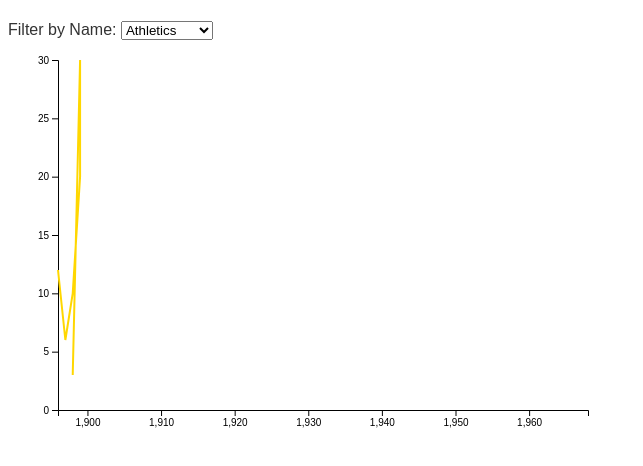
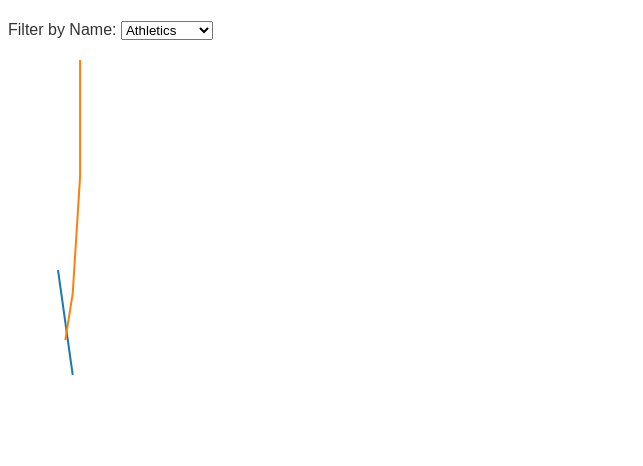
Before and after one commit to annamw2/annamw2.github.io, a plain HTML site: page index3.html in a window 1280 px wide. Shown: the part 262-728 px from the top of the page, without its empty margins (0-643 px from the left). Drawn offline with nearby package versions, Linux system fonts and the light colour scheme.

Commit message:
Update index3.html

```diff
--- a/index3.html
+++ b/index3.html
@@ -92,6 +92,16 @@ const data = [
   { name: 'Shooting', year: 1896, n: 5, Medal: "Gold" }
 ];
 
+const names = [...new Set(data.map(d => d.name))];
+
+// Create the drop-down filter for name
+const nameFilter = d3.select("#nameFilter");
+nameFilter.selectAll("option")
+  .data(names)
+  .enter()
+  .append("option")
+  .text(d => d);
+
 // Set the dimensions of the canvas
 const width = 600;
 const height = 400;
@@ -103,18 +113,7 @@ const svg = d3.select("#lineGraph")
   .attr("width", width)
   .attr("height", height);
 
-// Extract unique names (medals) for the drop-down filter
-const names = [...new Set(data.map(d => d.name))];
-
-// Create the drop-down filter for name
-const nameFilter = d3.select("#nameFilter");
-nameFilter.selectAll("option")
-  .data(names)
-  .enter()
-  .append("option")
-  .text(d => d);
-
-// Create scales for the x and y axes
+// Create x and y scales
 const xScale = d3.scaleLinear()
   .domain(d3.extent(data, d => d.year))
   .range([margin.left, width - margin.right]);
@@ -123,34 +122,35 @@ const yScale = d3.scaleLinear()
   .domain([0, d3.max(data, d => d.n)])
   .range([height - margin.bottom, margin.top]);
 
-svg.append("g")
-  .attr("class", "x-axis")
-  .attr("transform", `translate(0, ${height - margin.bottom})`)
-  .call(d3.axisBottom(xScale));
+// Create a line generator
+const lineGenerator = d3.line()
+  .x(d => xScale(d.year))
+  .y(d => yScale(d.n));
 
-// Create y-axis
-svg.append("g")
-  .attr("class", "y-axis")
-  .attr("transform", `translate(${margin.left}, 0)`)
-  .call(d3.axisLeft(yScale).ticks(5));
-
+// Function to draw the multiline graph
 function updateGraph(selectedName) {
   const filteredData = data.filter(d => d.name === selectedName);
 
-  const lineGenerator = d3.line()
-    .x(d => xScale(d.year))
-    .y(d => yScale(d.n));
+  // Create an array of medals from the filtered data
+  const medals = [...new Set(filteredData.map(d => d.Medal))];
 
+  // Create a color scale for different medals
+  const colorScale = d3.scaleOrdinal()
+    .domain(medals)
+    .range(d3.schemeCategory10);
+
+  // Remove any existing lines
+  svg.selectAll(".line").remove();
+
+  // Draw each line based on the medal
   const lines = svg.selectAll(".line")
-    .data([filteredData], d => d[0].name);
-
-  lines.enter()
+    .data(medals)
+    .enter()
     .append("path")
     .attr("class", "line")
-    .attr("d", lineGenerator)
-    .style("stroke", (d, i) => d[0].Medal === "Gold" ? "gold" : (d[0].Medal === "Silver" ? "black" : "brown"));
-
-  lines.exit().remove();
+    .attr("d", medal => lineGenerator(filteredData.filter(d => d.Medal === medal)))
+    .attr("fill", "none")
+    .attr("stroke", medal => colorScale(medal));
 }
 
 // Listen for changes in the drop-down filter
@@ -162,7 +162,6 @@ nameFilter.on("change", function () {
 // Initial rendering of the graph with the first name selected
 updateGraph(names[0]);
 
-
       </script>
   </div>
 </div>
```
